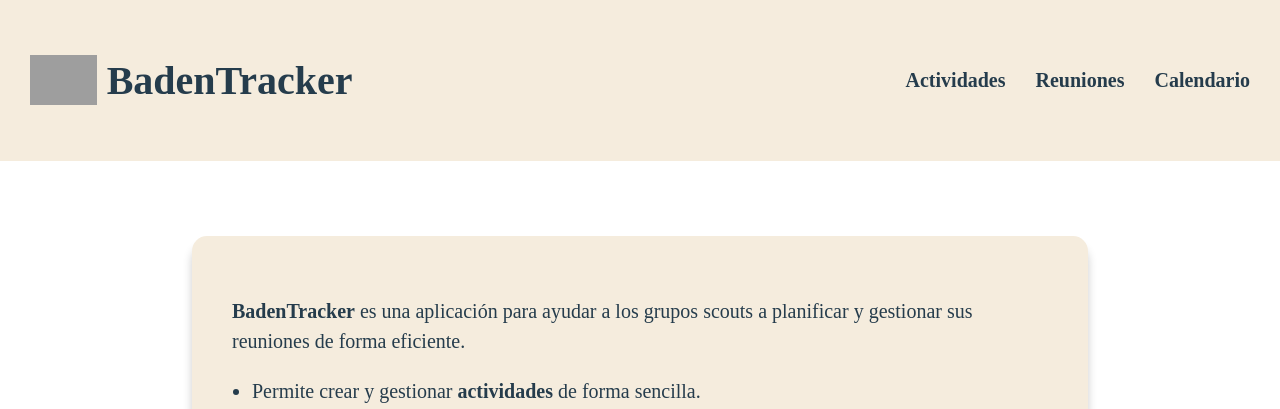
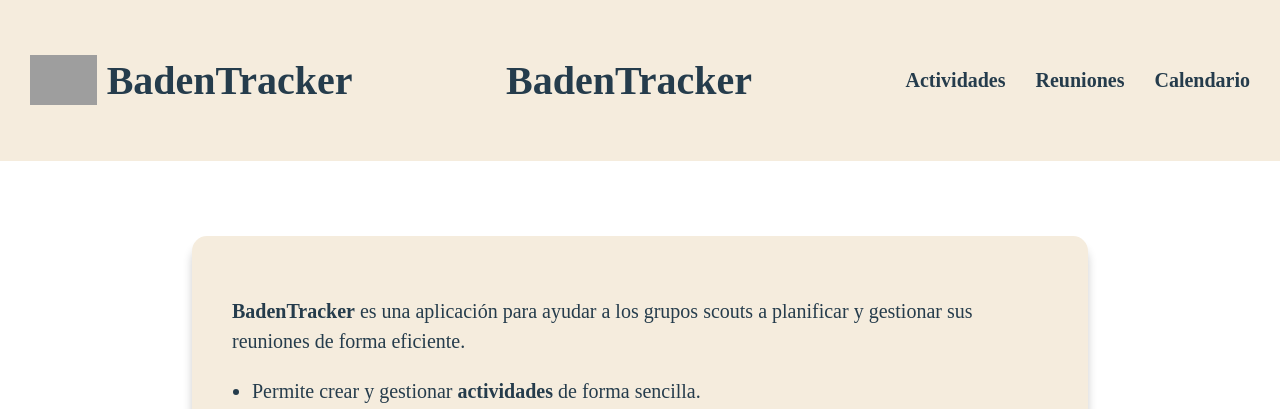
Before and after one commit to Covija97/badentracker, a PHP site: page / in a window 1280 px wide. Shown: the top 409 px of the page. Run offline with PHP 8.4, Linux system fonts and the light colour scheme; data that the repository does not hold is empty; some libraries are stand-ins or nearby versions; grey boxes are pictures that could not be loaded.

Commit message:
fix: set page title to "BadenTracker" for consistency

```diff
--- a/index.php
+++ b/index.php
@@ -1,4 +1,5 @@
 <?php
+$title = "BadenTracker";
 
 include ".res/templates/header.php";
 
```
